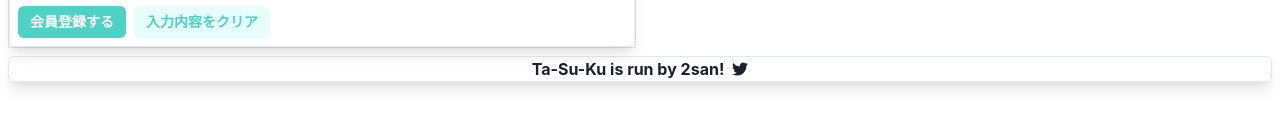
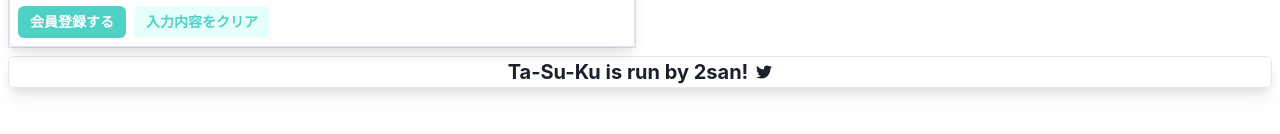
Before and after one commit to chillout2san/next_laravel_todoapp, a Next.js app in the folder src/frontend/: page / in a window 1280 px wide. Shown: the part 388-522 px from the top of the page. Built offline with nearby package versions, Linux system fonts and the light colour scheme.

Commit message:
feat: Footerを微調整

```diff
--- a/src/frontend/components/layout/footer.tsx
+++ b/src/frontend/components/layout/footer.tsx
@@ -11,7 +11,7 @@
         borderRadius="md"
         justify="center"
       >
-        <Text fontWeight="bold">Ta-Su-Ku is run by 2san!</Text>
+        <Text fontSize="xl" fontWeight="bold">Ta-Su-Ku is run by 2san!</Text>
         <Link href="https://twitter.com/CoO2san" isExternal>
           <FaTwitter />
         </Link>
```
